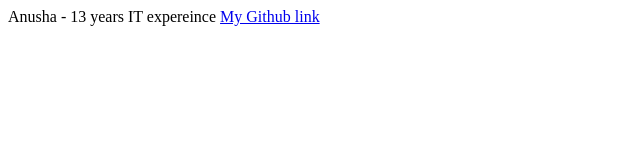
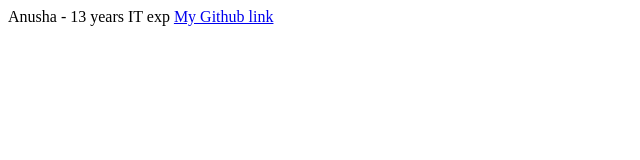
Before and after one commit to AnuKarthig/portfolio-website, a plain HTML site: page index.html in a window 1280 px wide. Shown: the whole page, without its empty margins (0-640 px from the left). Drawn offline with Linux system fonts and the light colour scheme.

Commit message:
Update index.html

```diff
--- a/index.html
+++ b/index.html
@@ -1,7 +1,7 @@
 <html>
 	<body>
 		<p>
-		Anusha - 13 years IT expereince
+		Anusha - 13 years IT exp
 		<a href="https://github.com/AnuKarthig/" target="_blank">
     My Github link
 </a>
```
